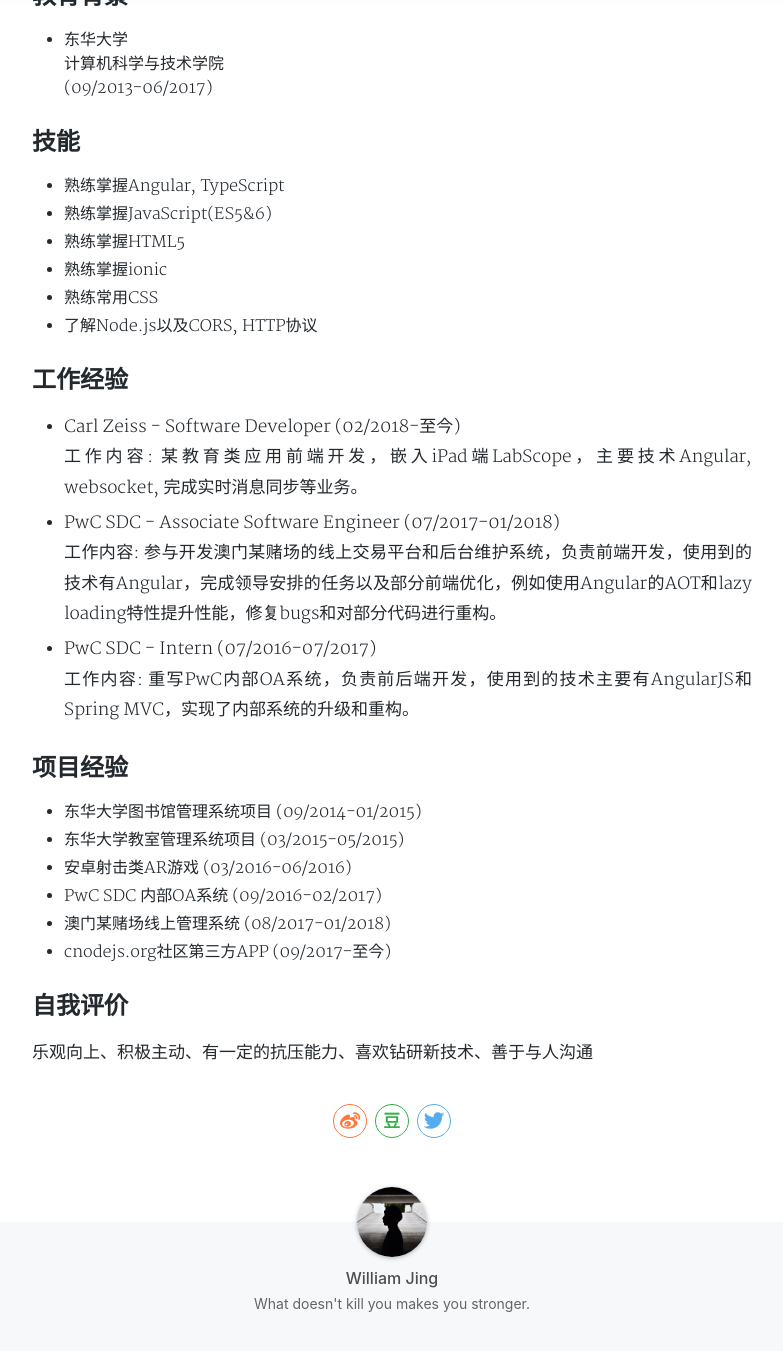
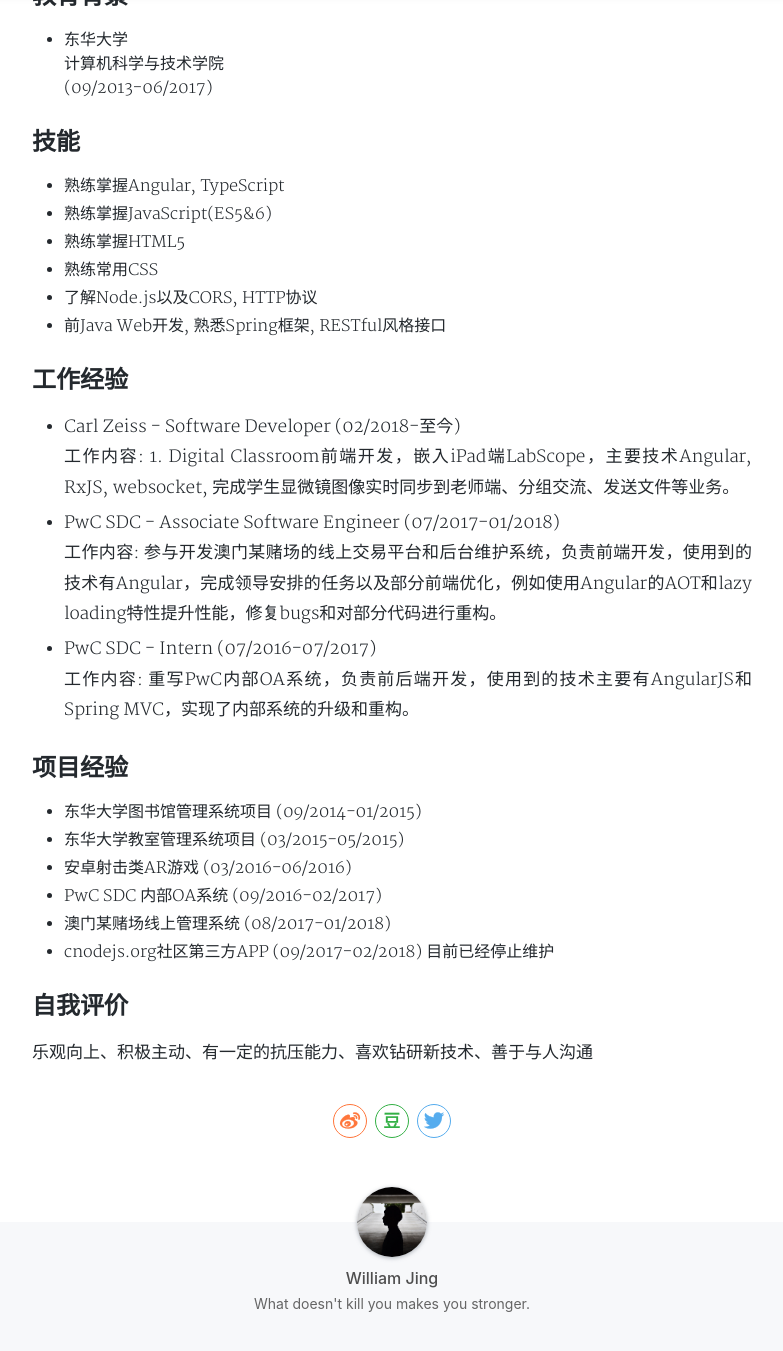
Before and after one commit to fattypiggy/fattypiggy.github.io, a Jekyll site: the page built from resume/index.md, in a window 1280 px wide and 1400 px high, scrolled down 726 px. Shown: the top 1351 px of the window, without its empty margins (248-1031 px from the left). Built offline with Jekyll 4.4.1, drawn with Linux system fonts in a browser that asks for light colours; nearby versions of some CDN libraries; comment, search, counter and statistics services are not loaded; a style sheet for code colours, icons or effects is not loaded.

Commit message:
update resume

```diff
--- a/resume/index.md
+++ b/resume/index.md
@@ -24,14 +24,14 @@
 * 熟练掌握Angular, TypeScript
 * 熟练掌握JavaScript(ES5&6)
 * 熟练掌握HTML5
-* 熟练掌握ionic
 * 熟练常用CSS
 * 了解Node.js以及CORS, HTTP协议
+* 前Java Web开发, 熟悉Spring框架, RESTful风格接口
 
 ## 工作经验
 
 * Carl Zeiss - Software Developer  (02/2018-至今)
-工作内容: 某教育类应用前端开发，嵌入iPad端LabScope，主要技术Angular, websocket, 完成实时消息同步等业务。
+工作内容: 1. Digital Classroom前端开发，嵌入iPad端LabScope，主要技术Angular, RxJS, websocket, 完成学生显微镜图像实时同步到老师端、分组交流、发送文件等业务。
 
 * PwC SDC - Associate Software Engineer  (07/2017-01/2018)
 工作内容: 参与开发澳门某赌场的线上交易平台和后台维护系统，负责前端开发，使用到的技术有Angular，完成领导安排的任务以及部分前端优化，例如使用Angular的AOT和lazy loading特性提升性能，修复bugs和对部分代码进行重构。
@@ -46,7 +46,7 @@
 * 安卓射击类AR游戏  (03/2016-06/2016)
 * PwC SDC 内部OA系统  (09/2016-02/2017)
 * 澳门某赌场线上管理系统  (08/2017-01/2018)
-* cnodejs.org社区第三方APP  (09/2017-至今)
+* cnodejs.org社区第三方APP  (09/2017-02/2018) 目前已经停止维护
 
 ## 自我评价
 
```
